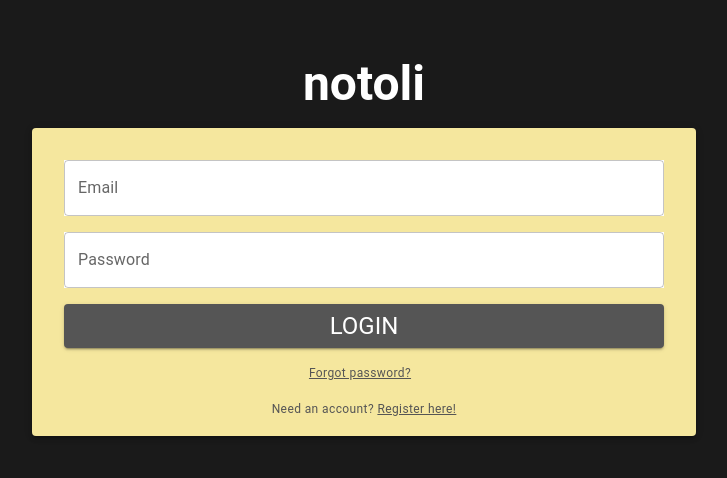
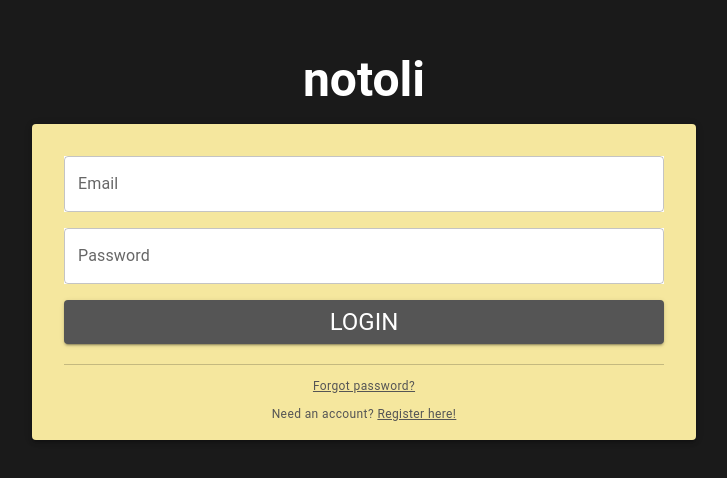
Before and after one commit to VanillaIceCube/Notoli, a React (Create React App) app in the folder frontend/: page /login in a window 1280 px wide. Shown: the part 138-616 px from the top of the page, without its empty margins (276-1003 px from the left). Built offline with nearby package versions, Linux system fonts and the light colour scheme; no server answers.

Commit message:
option 01

```diff
--- a/frontend/src/pages/authentication/Login.js
+++ b/frontend/src/pages/authentication/Login.js
@@ -141,17 +141,27 @@ export default function Login({ showSnackbar }) {
               Login
             </Typography>
           </Button>
+          <Box
+            sx={{
+              mt: 0.5,
+              pt: 1.5,
+              borderTop: '1px solid rgba(0,0,0,0.2)',
+              display: 'flex',
+              flexDirection: 'column',
+              alignItems: 'center',
+              gap: 1,
+            }}
+          >
             <Typography
               variant="caption"
-            sx={{ color: 'var(--secondary-color)', textAlign: 'center', width: '100%' }}
-          >
-            <Box
-              component="span"
-              sx={{ textDecoration: 'underline', cursor: 'pointer', mr: 1 }}
+              sx={{
+                color: 'var(--secondary-color)',
+                textDecoration: 'underline',
+                cursor: 'pointer',
+              }}
               onClick={() => navigate('/forgot-password')}
             >
               Forgot password?
-            </Box>
             </Typography>
             <Typography
               variant="caption"
@@ -167,6 +177,7 @@ export default function Login({ showSnackbar }) {
               </Box>
             </Typography>
           </Box>
+        </Box>
       </Paper>
     </Stack>
   );
```
Lines whose indentation alone changed are shown as unchanged.
